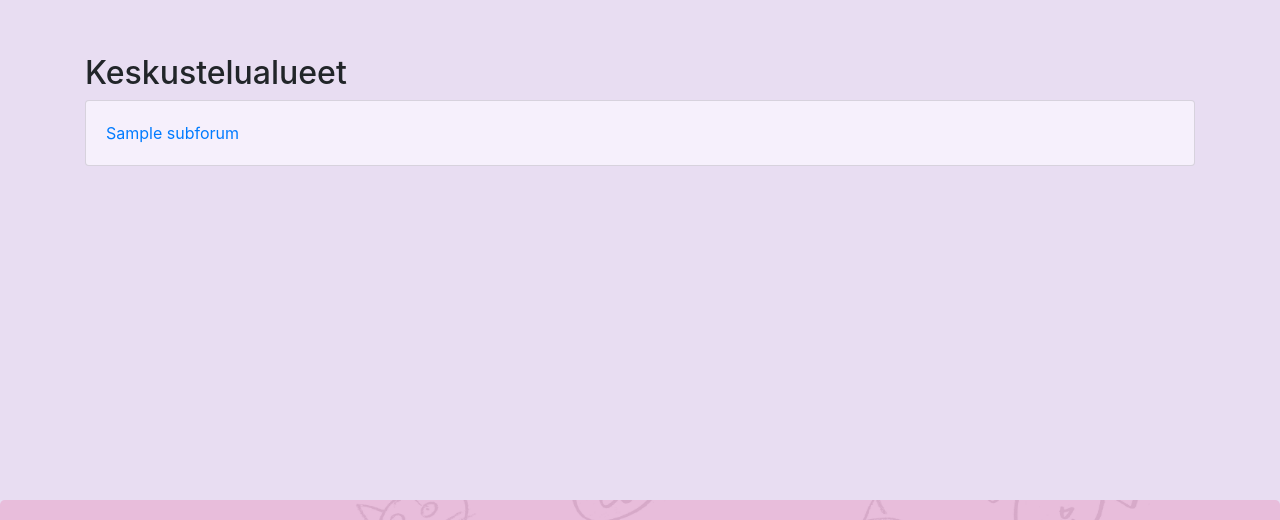
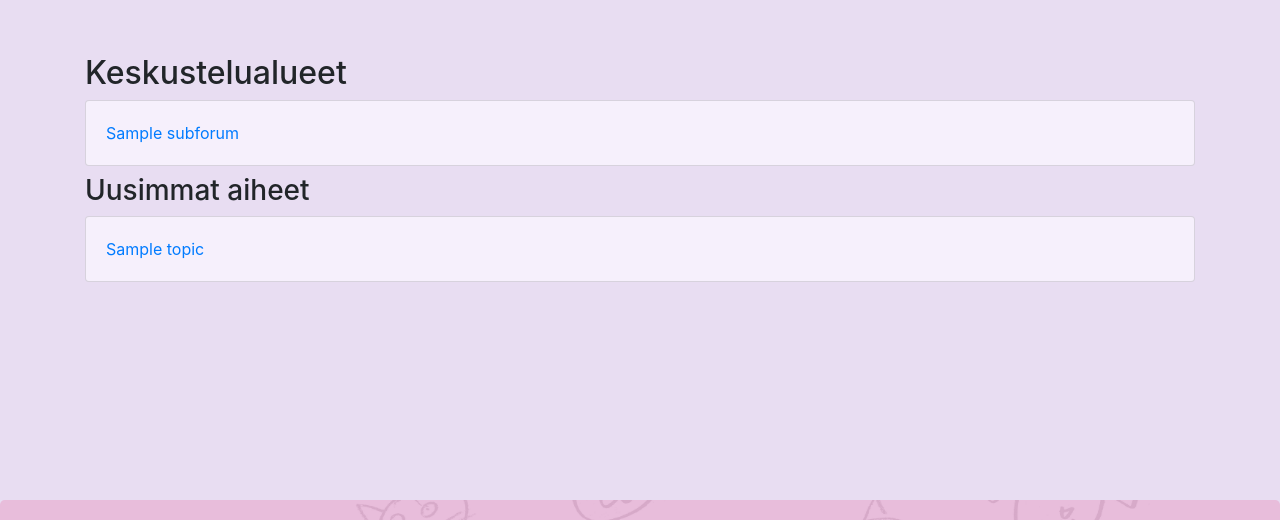
Before and after one commit to valt-1/tsoha-keskustelufoorumi, a Flask app: template templates/index.html in a window 1280 px wide. Shown: the part 280-800 px from the top of the page. Run offline with Flask 2, Linux system fonts and the light colour scheme; the template is opened without the code that fills it: most values are stand-ins (such as "Sample title", 1, 10 or a date in 2020); some libraries are stand-ins or nearby versions.

Commit message:
Add newest topics to main page

```diff
--- a/routes.py
+++ b/routes.py
@@ -12,7 +12,8 @@ app.secret_key = getenv("SECRET_KEY")
 @app.route("/")
 def index():
     subforum_list = subforums.find_all()
-    return render_template("index.html", subforums=subforum_list)
+    newest_topics = topics.find_newest(3)
+    return render_template("index.html", subforums=subforum_list, newest_topics=newest_topics)
 
 @app.route("/login", methods=["POST"])
 def login():
--- a/templates/index.html
+++ b/templates/index.html
@@ -15,7 +15,16 @@
     {% for subforum in subforums %}
     <div class="card my-2">
         <div class="card-body">
-          <a class="card-title" href="/subforum/{{ subforum[0] }}">{{ subforum[1] }}</a>
+            <a class="card-title" href="/subforum/{{ subforum[0] }}">{{ subforum[1] }}</a>
+        </div>
+    </div>
+    {% endfor %}
+
+    <h3>Uusimmat aiheet</h3>
+    {% for topic in newest_topics %}
+    <div class="card my-2">
+        <div class="card-body">
+            <a class="card-title" href="/topic/{{ topic[0] }}">{{ topic[1] }}</a>
         </div>
     </div>
     {% endfor %}
--- a/topics.py
+++ b/topics.py
@@ -30,3 +30,8 @@ def find_by_id(topic_id):
     sql = "SELECT * FROM topics WHERE id=:id"
     result = db.session.execute(sql, {"id":topic_id})
     return result.fetchone()
+
+def find_newest(count):
+    sql = "SELECT * FROM topics ORDER BY id DESC LIMIT :count"
+    result = db.session.execute(sql, {"count":count})
+    return result.fetchall()
```
